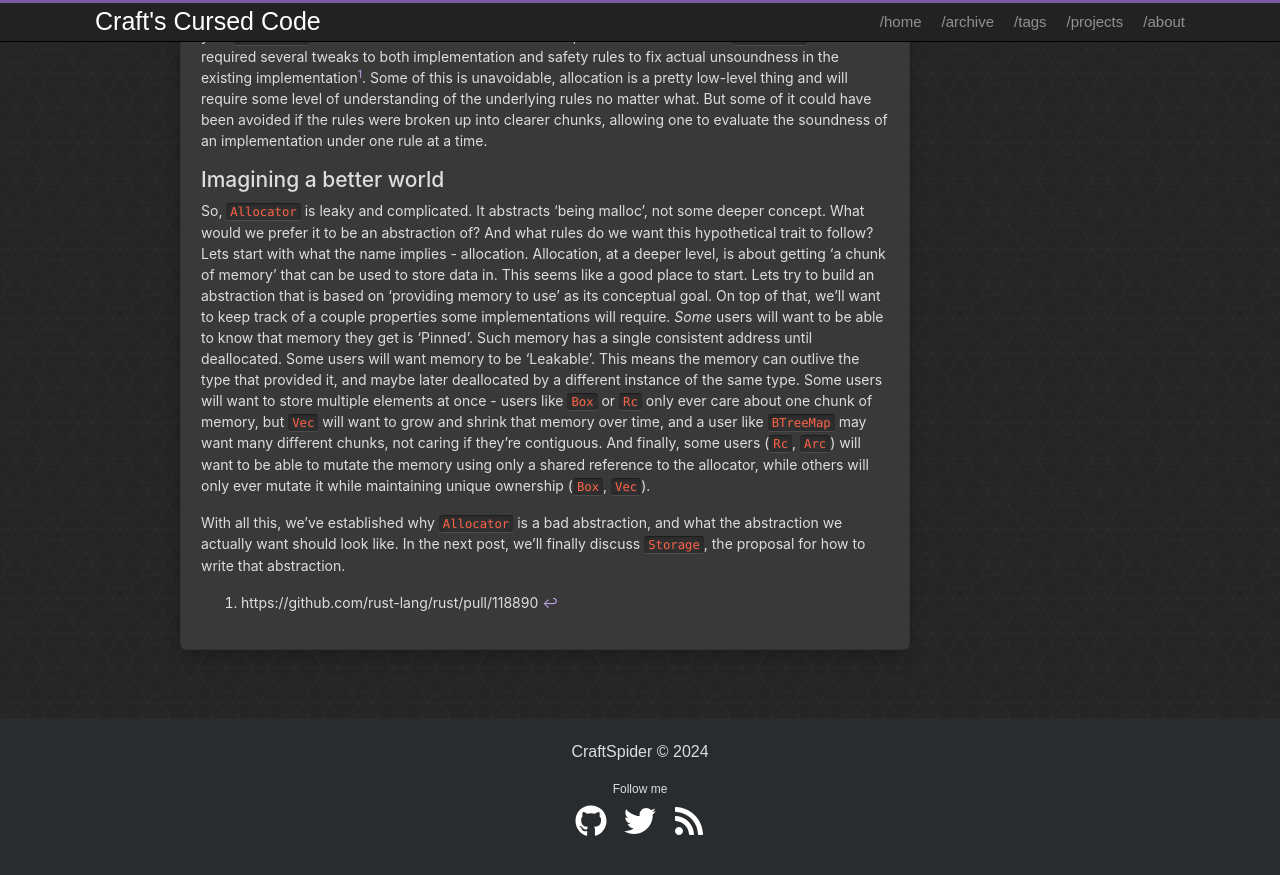
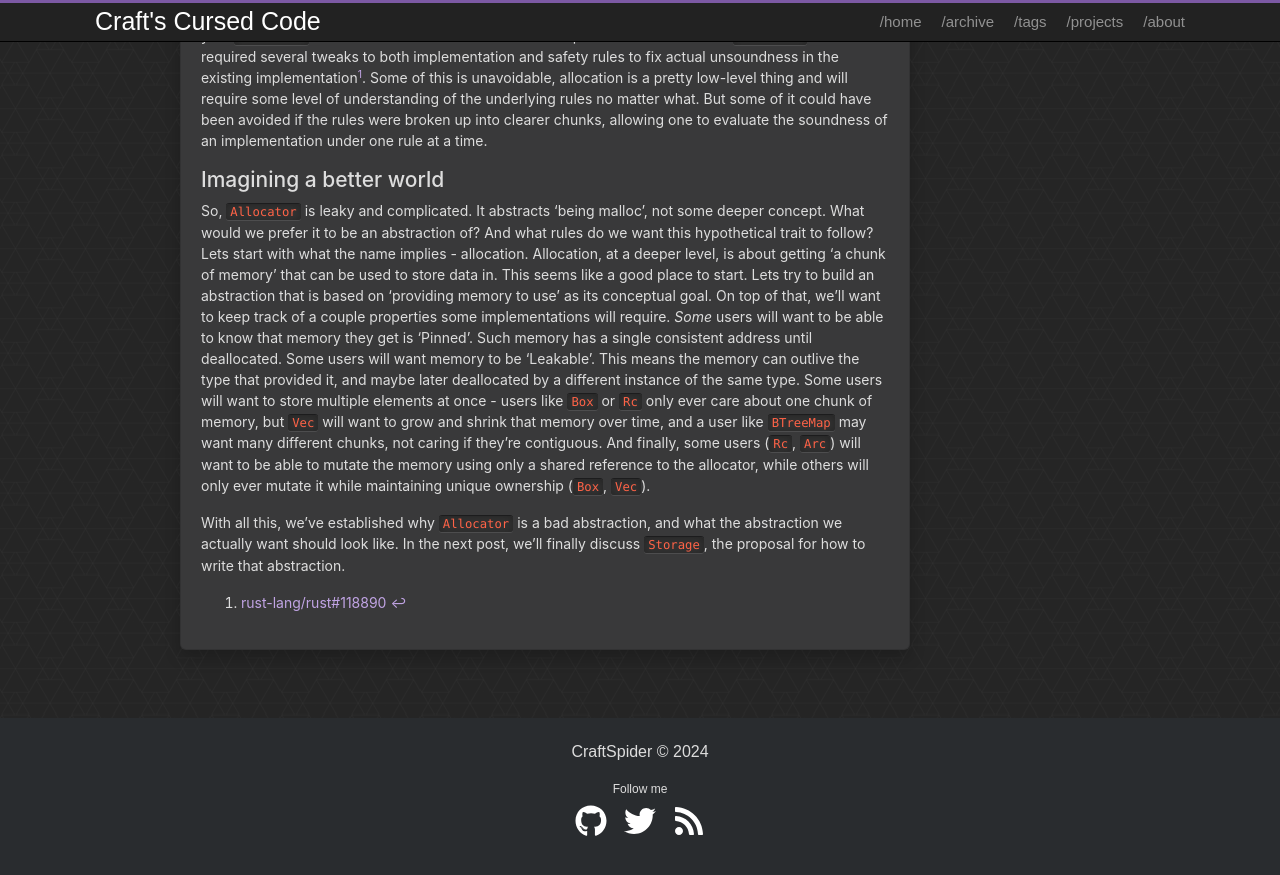
Before and after one commit to CraftSpider/craftspider.github.io, a Jekyll site: the page built from _posts/2026-03-02-storages-1-allocator-is-bad.md, in a window 1280 px wide and 900 px high, scrolled down 1246 px. Shown: the top 875 px of the window. Built offline with Jekyll 4.4.1, drawn with Linux system fonts in a browser that asks for light colours; some of the changed lines change nothing that is shown.

Commit message:
Fix link

```diff
--- a/_posts/2026-03-02-storages-1-allocator-is-bad.md
+++ b/_posts/2026-03-02-storages-1-allocator-is-bad.md
@@ -32,4 +32,4 @@ So, `Allocator` is leaky and complicated. It abstracts 'being malloc', not some
 
 With all this, we've established why `Allocator` is a bad abstraction, and what the abstraction we actually want should look like. In the next post, we'll finally discuss `Storage`, the proposal for how to write that abstraction.
 
-[^1]: https://github.com/rust-lang/rust/pull/118890
+[^1]: [rust-lang/rust#118890](https://github.com/rust-lang/rust/pull/118890)
```
